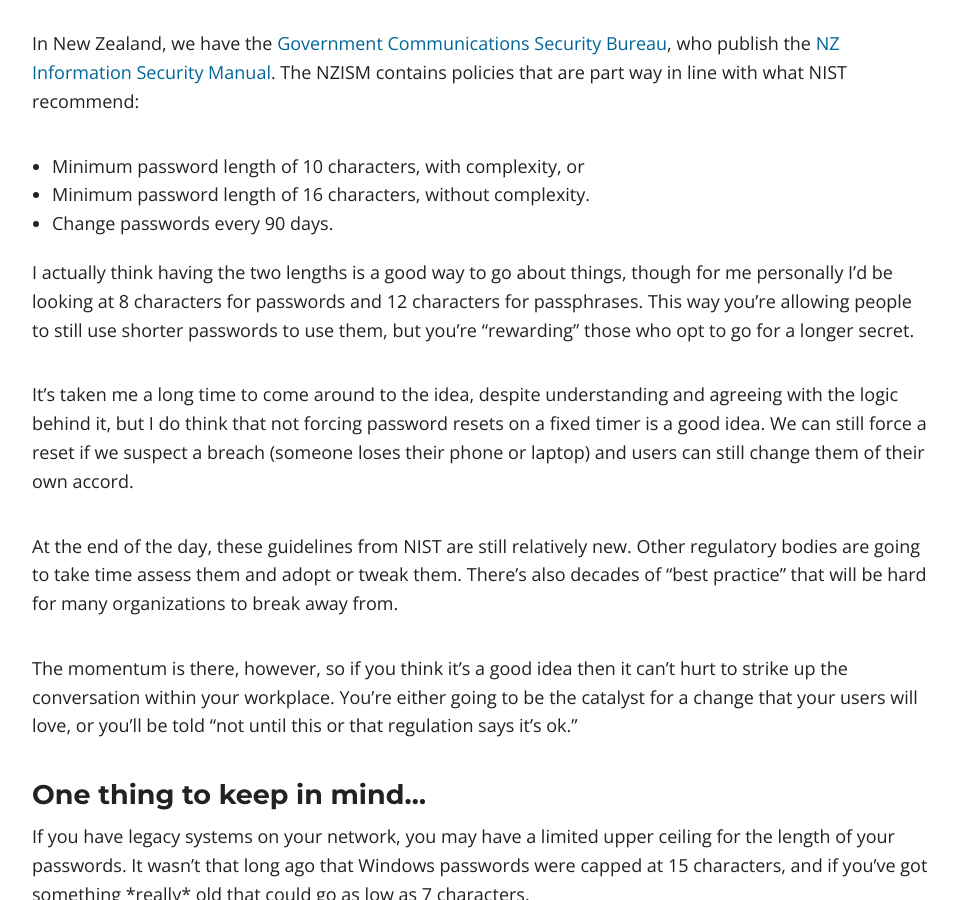
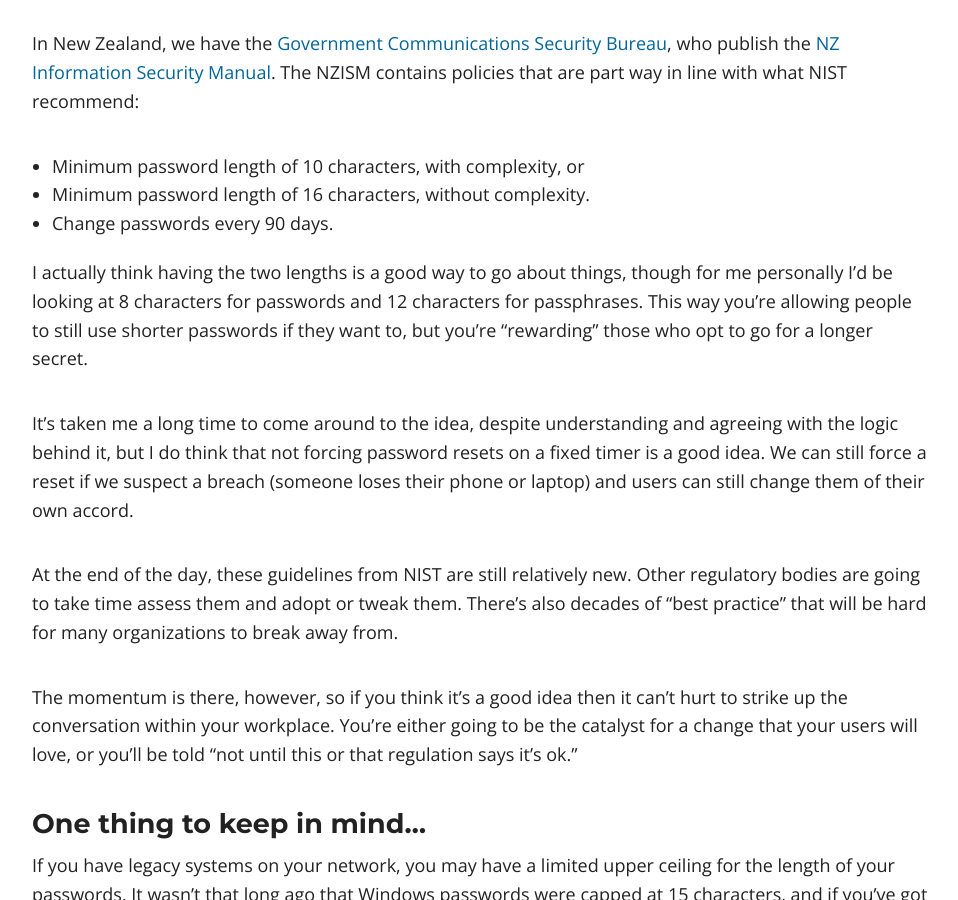
Before and after one commit to Windos/windos.github.io, a Jekyll site: the page built from _posts/2017-08-29-war-on-passwords.md, in a window 1280 px wide and 900 px high, scrolled down 4515 px. Shown: the whole window, without its empty margins (158-1116 px from the left). Built offline with Jekyll 4.4.1, drawn with Linux system fonts in a browser that asks for light colours; nearby versions of some CDN libraries; comment, search, counter and statistics services are not loaded.

Commit message:
sigh... my proofing.

```diff
--- a/_posts/2017-08-29-war-on-passwords.md
+++ b/_posts/2017-08-29-war-on-passwords.md
@@ -147,7 +147,7 @@
 I actually think having the two lengths is a good way to go about things, though
 for me personally I'd be looking at 8 characters for passwords and 12 characters
 for passphrases. This way you're allowing people to still use shorter passwords
-to use them, but you're "rewarding" those who opt to go for a longer secret.
+if they want to, but you're "rewarding" those who opt to go for a longer secret.
 
 It's taken me a long time to come around to the idea, despite understanding and
 agreeing with the logic behind it, but I do think that not forcing password
```
